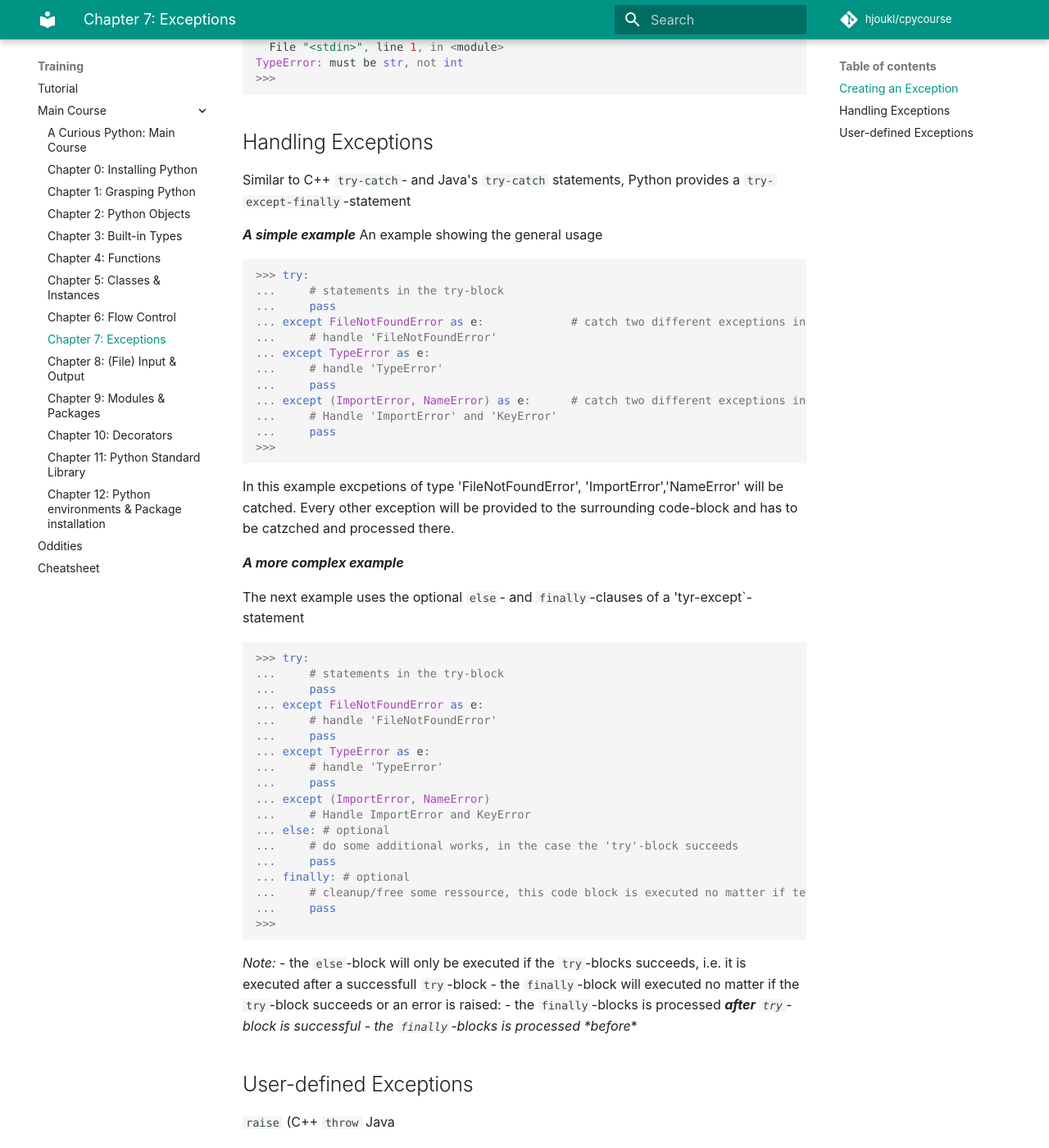
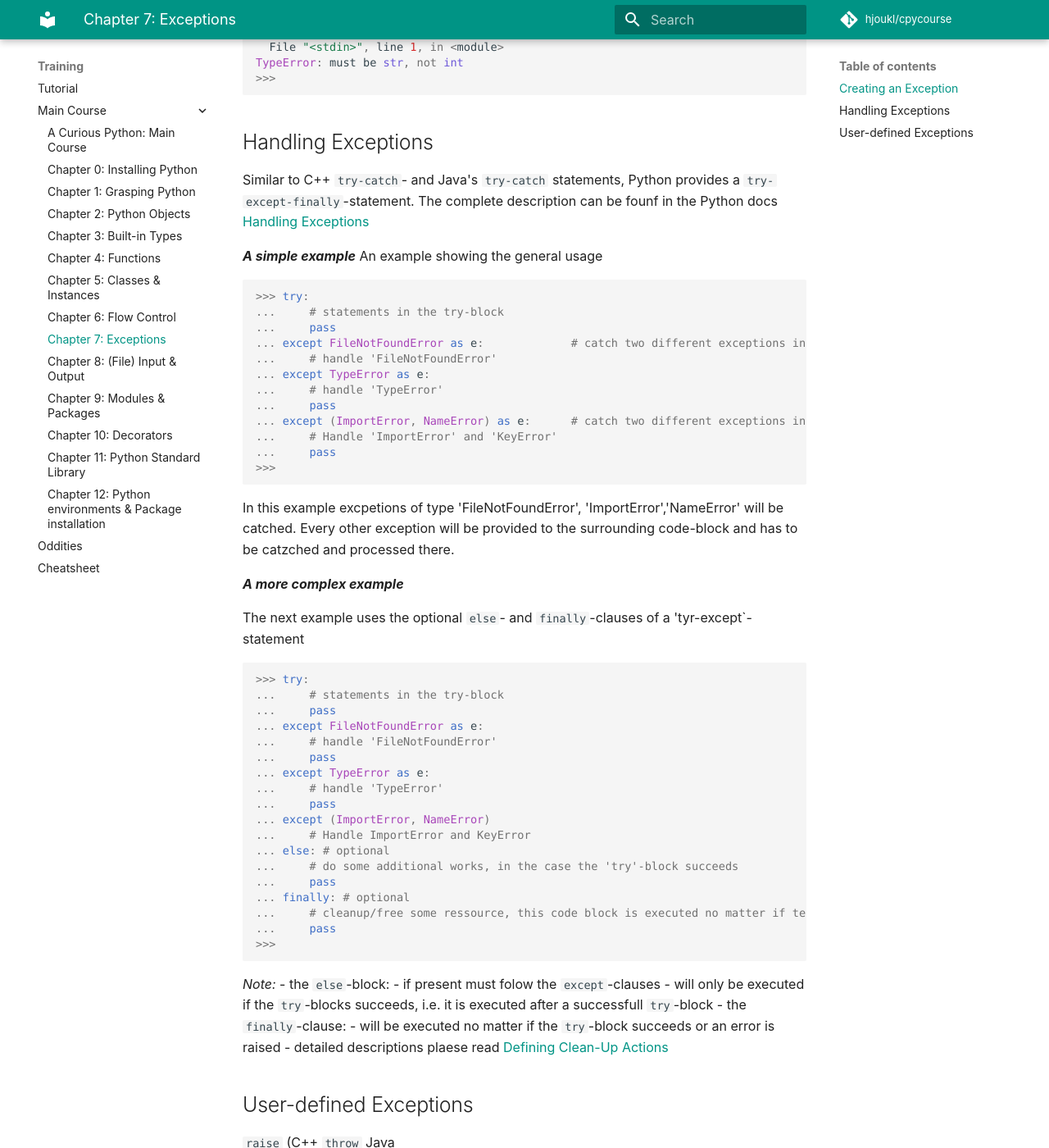
Before and after one commit to rkluger68/cpycourse, an MkDocs documentation site: the page built from docs/training/main-course/exceptions.md, in a window 1280 px wide and 1400 px high, scrolled down 1070 px. Shown: the whole window at 82% size. Built offline with MkDocs 1.6.1 and Material for MkDocs 9.7.7, drawn with Linux system fonts in a browser that asks for light colours; comment, search, counter and statistics services are not loaded.

Commit message:
Update exceptions.md
Finished "Handling Exceptions"

````diff
--- a/docs/training/main-course/exceptions.md
+++ b/docs/training/main-course/exceptions.md
@@ -46,7 +46,8 @@ TypeError: must be str, not int
 
 ## Handling Exceptions
 
-Similar to C++ `try-catch`- and Java's `try-catch` statements, Python provides a `try-except-finally`-statement
+Similar to C++ `try-catch`- and Java's `try-catch` statements, Python provides a `try-except-finally`-statement.
+The complete description can be founf in the Python docs [Handling Exceptions](https://docs.python.org/3/tutorial/errors.html#handling-exceptions)
 
 ***A simple example***
 An example showing the general usage
@@ -94,10 +95,12 @@ The next example uses the optional `else`- and `finally`-clauses of a 'tyr-excep
 ```
 
 *Note:*
-- the `else`-block will only be executed if the `try`-blocks succeeds, i.e. it is executed after a successfull `try`-block
-- the `finally`-block will executed no matter if the `try`-block succeeds or an error is raised:
-  - the `finally`-blocks is processed ***after** `try`-block is successful
-  - the `finally`-blocks is processed ***before**
+- the `else`-block:
+  - if present must folow the `except`-clauses
+  - will only be executed if the `try`-blocks succeeds, i.e. it is executed after a successfull `try`-block
+- the `finally`-clause:
+  - will be executed no matter if the `try`-block succeeds or an error is raised
+   - detailed descriptions plaese read [Defining Clean-Up Actions](https://docs.python.org/3/tutorial/errors.html#defining-clean-up-actions)
 
 ## User-defined Exceptions
 
````
